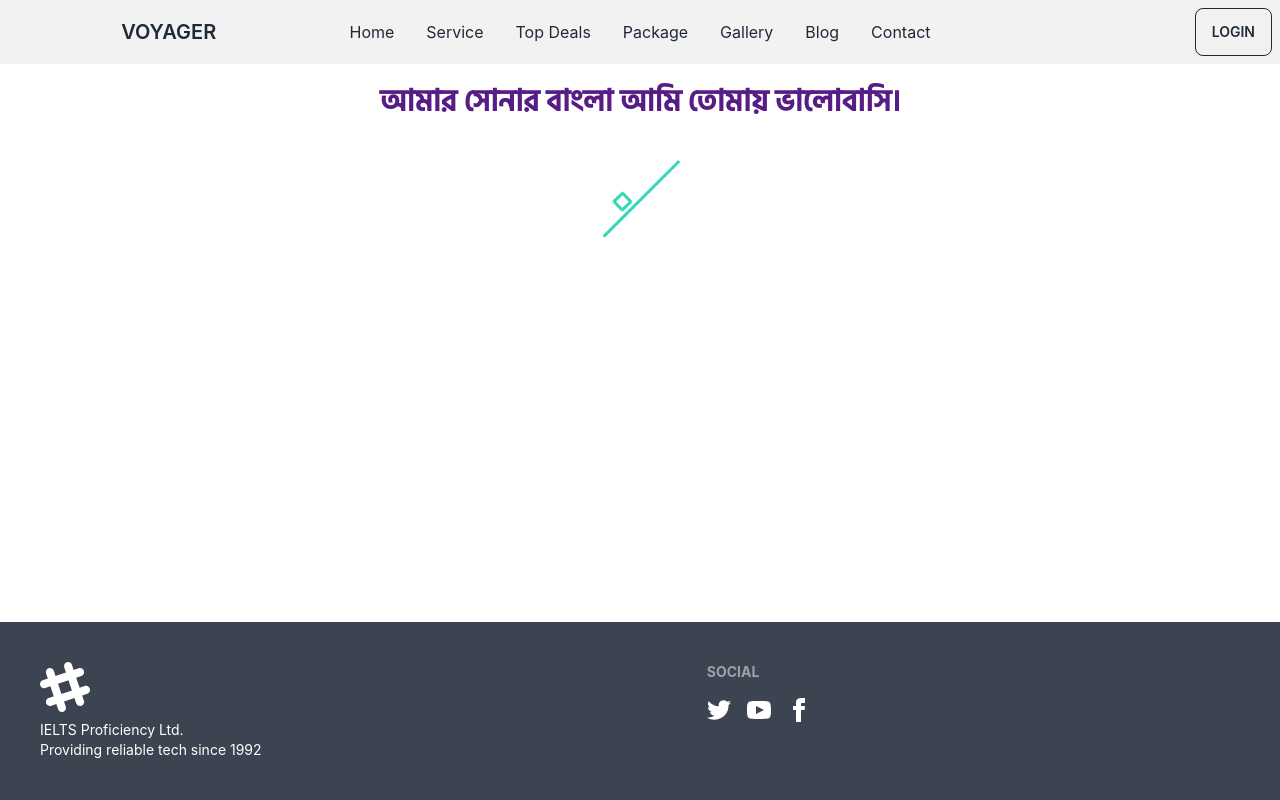
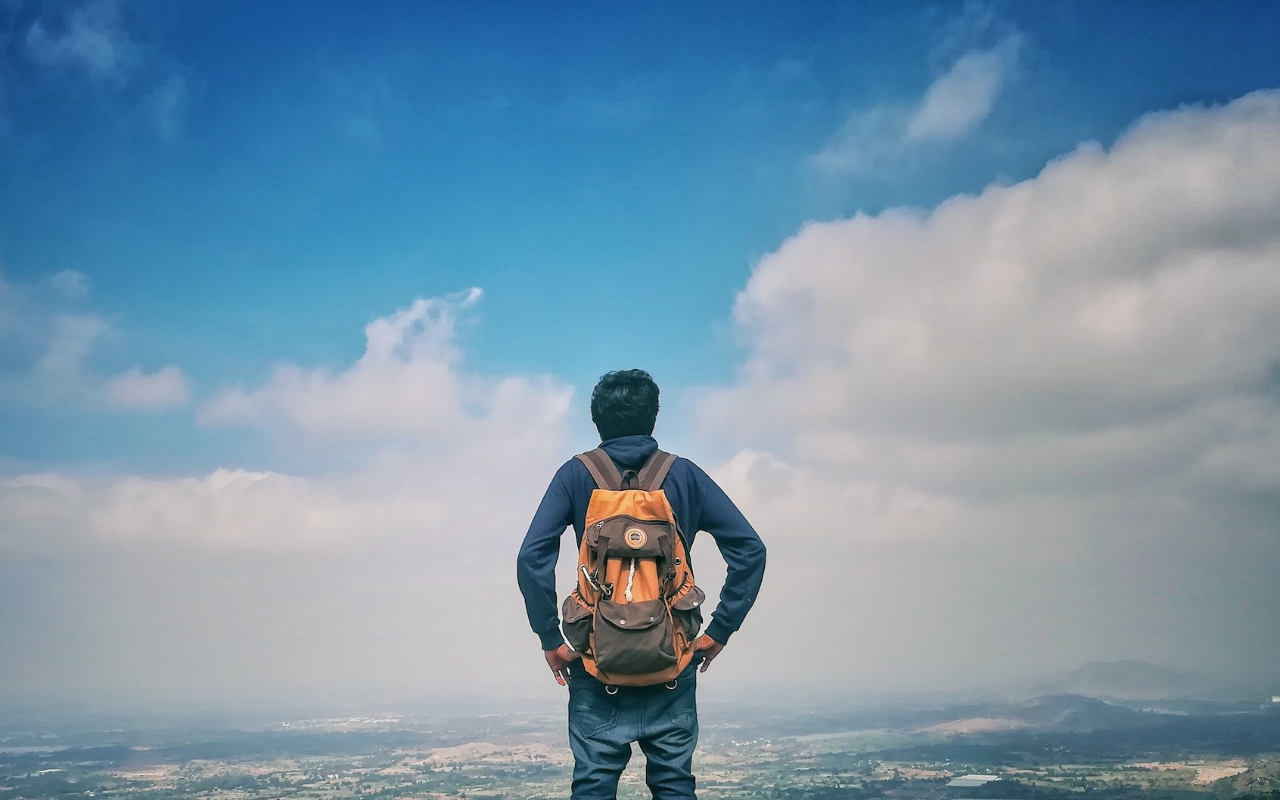
Before and after one commit to solo-mizan/voyager, a React (Create React App) app: page / in a window 1280 px wide. Shown: the top 800 px of the page. Built offline with nearby package versions, Linux system fonts and the light colour scheme; a web font is replaced by a local one.

Commit message:
navar show and hide on scroll feature added

```diff
--- a/src/App.css
+++ b/src/App.css
@@ -25,4 +25,6 @@ footer {
 
 .banglaFont {
   font-family: HindShiliguri;
+  -webkit-text-stroke: 1px rgb(19, 16, 16);
+    /* width and color */
 }
--- a/src/components/Pages/Home/Banner/Banner.js
+++ b/src/components/Pages/Home/Banner/Banner.js
@@ -1,9 +1,12 @@
 import React from 'react';
+import './Banner.module.css';
+import topImg from '../../../../assets/top-img.jpg';
 
 const Banner = () => {
     return (
-        <div>
-
+        <div className='container bg-opacity-20'>
+            <img className='ring-opacity-30' src={topImg} alt="" />
+            <div className='top-quotation banglaFont text-5xl text-yellow-200'>প্রতি বছর এমন একটি জায়গায় <span className='text-6xl text-lime-900'>ভ্রমণ</span> করা উচিৎ যেখানে এর আগে কখনই যাওয়া হয় নি ।</div>
         </div>
     );
 };
--- /dev/null
+++ b/src/components/Pages/Home/Banner/Banner.module.css
@@ -0,0 +1,12 @@
+.container {
+position: relative;
+    text-align: center;
+    color: white;
+}
+
+.top-quotation {
+position: absolute;
+    top: 50%;
+    left: 50%;
+    transform: translate(-50%, -50%);
+}
--- a/src/components/Pages/Home/Home.js
+++ b/src/components/Pages/Home/Home.js
@@ -1,11 +1,11 @@
 import React from 'react';
 import Loader from '../../Shared/Loader/Loader';
+import Banner from './Banner/Banner';
 
 const Home = () => {
     return (
         <div>
-            <p className='banglaFont text-3xl p-5 text-purple-900 text-center font-bold'>আমার সোনার বাংলা আমি তোমায় ভালোবাসি।</p>
-            <Loader></Loader>
+            <Banner></Banner>
         </div>
     );
 };
--- /dev/null
+++ b/src/components/Shared/Navbar/Navbar.css
@@ -0,0 +1,6 @@
+.navbar{
+    position: fixed;
+    top: 0;
+    width: 100%;
+    transition: top 0.3s;
+}
--- a/src/components/Shared/Navbar/Navbar.js
+++ b/src/components/Shared/Navbar/Navbar.js
@@ -1,11 +1,23 @@
 import React from 'react';
+import './Navbar.css';
 import { Link, NavLink } from 'react-router-dom';
-
 
 const Navbar = () => {
 
+    /* When the user scrolls down, hide the navbar. When the user scrolls up, show the navbar */
+    let prevScrollpos = window.pageYOffset;
+    window.onscroll = function () {
+        const currentScrollPos = window.pageYOffset;
+        if (prevScrollpos > currentScrollPos) {
+            document.getElementById("navbar").style.top = "0";
+        } else {
+            document.getElementById("navbar").style.top = "-70px";
+        }
+        prevScrollpos = currentScrollPos;
+    }
+
     return (
-        <div className="navbar bg-base-200">
+        <div id='navbar' className="navbar bg-base-200">
             <div className="navbar-start">
                 <div className="dropdown">
                     <label tabIndex={0} className="btn btn-ghost lg:hidden">
```
Also changed, not shown: src/assets/top-img.jpg (added).
